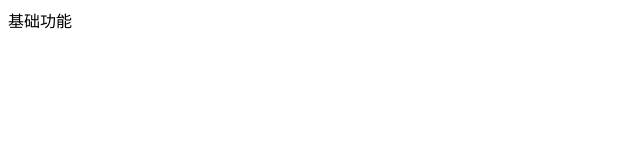
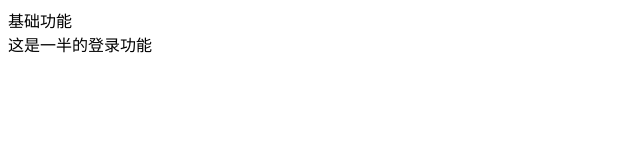
Before and after one commit to wang-dblwei/myfirst, a plain HTML site: page index.html in a window 1280 px wide. Shown: the whole page, without its empty margins (0-640 px from the left). Drawn offline with Linux system fonts and the light colour scheme.

Commit message:
这是第二次提交

```diff
--- a/index.html
+++ b/index.html
@@ -18,5 +18,6 @@
      -->
 
      <div>基础功能</div>
+     <div>这是一半的登录功能</div>
 </body>
 </html>
```
